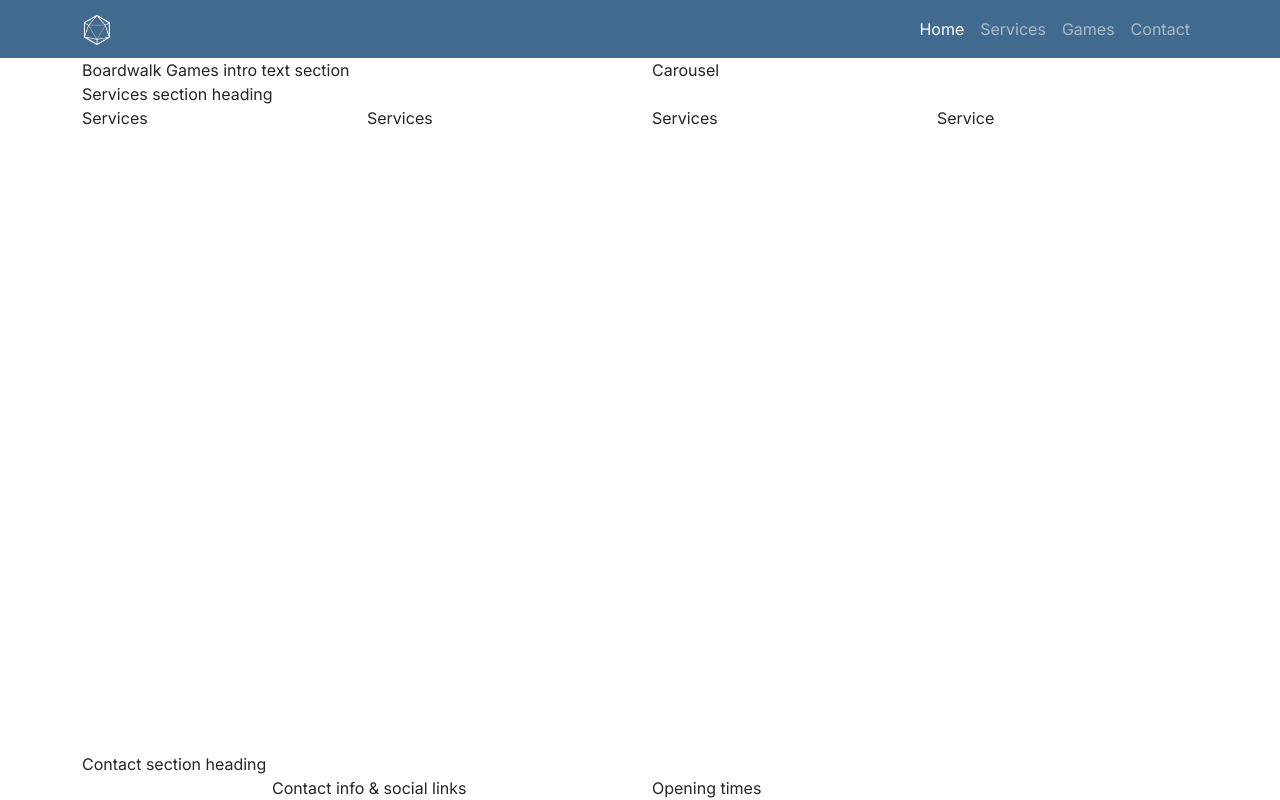
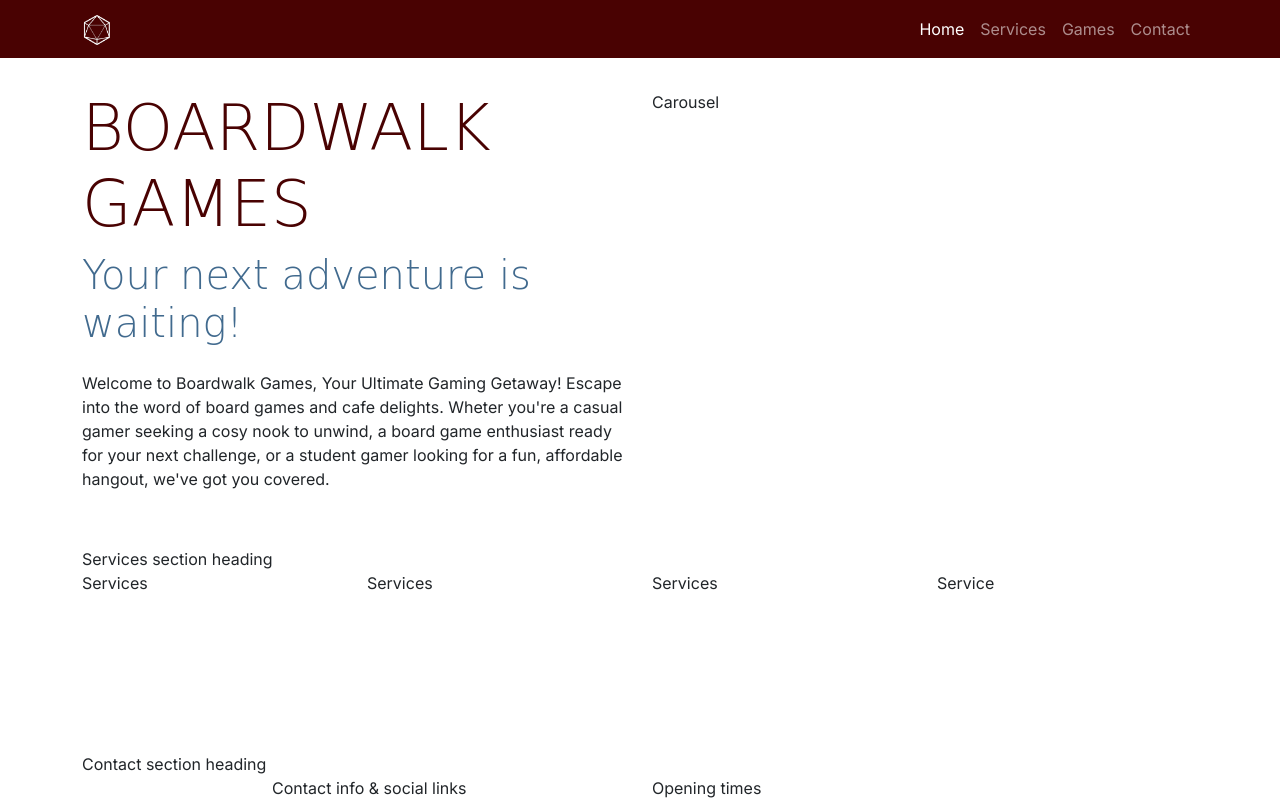
Before and after one commit to ParedesGab/4-boardwalk-games-project, a plain HTML site: page index.html in a window 1280 px wide. Drawn offline with nearby package versions, Linux system fonts and the light colour scheme; a web font is replaced by a local one.

Commit message:
Adding and styling the header text

```diff
--- a/assets/css/style.css
+++ b/assets/css/style.css
@@ -6,10 +6,12 @@
 :root {
     --primary-font: "Inter", sans-serif;
     --secondary-font: "Macondo", cursive;
-    --primary-color: #416a8e;   /* blue*/
-    --secondary-color:#aa9581; /* ligth brown */
-    --highlight-color:#416a8e;
-    --highlight-color-light:#7a9fc2;
+    --primary-color: rgb(73, 2, 2);
+    /* blue*/
+    --secondary-color: #aa9581;
+    /* ligth brown */
+    --highlight-color: #416a8e;
+    --highlight-color-light: #7a9fc2;
 }
 
 /* Global styles but calling the CSS variables */
@@ -23,15 +25,31 @@ h2,
 h3 {
     font-family: var(--secondary-font);
     color: var(--primary-color);
+    text-transform: uppercase;
+    /*this is to make the title upper case */
 }
 
 .sub-heading-color {
     color: var(--highlight-color);
 }
 
+.section {         /* the class section is here in the Global styles, because it will be reused*/
+    margin-top: 2rem;
+    margin-bottom: 2rem;
+}
+
+/* Navbar */
 #navbar {
     background-color: var(--primary-color);
 }
+
 #navbar .logo {
     width: 30px;
 }
+
+/* Header */
+
+/* How to best target the lead text? Create an id for header and combine it with the lead class */
+#header .lead {
+    font-family: var(--secondary-font);
+}
--- a/index.html
+++ b/index.html
@@ -27,11 +27,11 @@
 
 <body class="d-flex flex-column min-vh-100">
     <!-- Navigation -->
-    <nav id ="navbar" class="navbar navbar-expand-lg" data-bs-theme="dark">
+    <nav id="navbar" class="navbar navbar-expand-lg" data-bs-theme="dark">
         <div class="container">
             <a class="navbar-brand" href="index.html">
                 <!-- Logo -->
-                 <img src="assets/images/logo-sm-white.png" alt="Boardwalk games logo" class="logo">
+                <img src="assets/images/logo-sm-white.png" alt="Boardwalk games logo" class="logo">
             </a>
             <button class="navbar-toggler" type="button" data-bs-toggle="collapse" data-bs-target="#navbarNav"
                 aria-controls="navbarNav" aria-expanded="false" aria-label="Toggle navigation">
@@ -57,9 +57,19 @@
     </nav>
 
     <!-- Header element with carousel | Emmet= header.container>.row>.col-12.col-xl-6*2 -->
-    <header class="container">
+    <header id ="header" class="container section">
         <div class="row">
-            <div class="col-12 col-xl-6">Boardwalk Games intro text section</div>
+            <div class="col-12 col-xl-6">
+                <h1 class="display-3">Boardwalk Games</h1> <!-- BS: display-3 will make the header larger-->
+                <p class="lead display-6 sub-heading-color">Your next adventure is waiting!</p>
+                <!-- BS: lead text and display-6 to make it stand out-->
+                <!-- Give a bit or margin to the last paragraph and center the text for mobile or desktop-->
+                <p class="my-4 text-center text-xl-start">Welcome to Boardwalk Games, Your Ultimate Gaming Getaway! Escape into the word of
+                    board games and cafe delights. Wheter you're a casual gamer seeking a cosy nook to unwind, a board
+                    game enthusiast ready for your next challenge, or a student gamer looking for a fun, affordable
+                    hangout, we've got you covered.</p>
+            </div>
+
             <div class="col-12 col-xl-6">Carousel</div>
         </div>
     </header>
```
